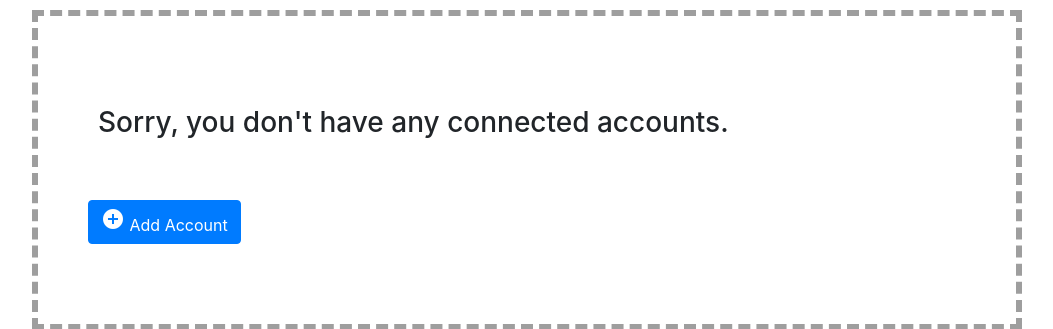
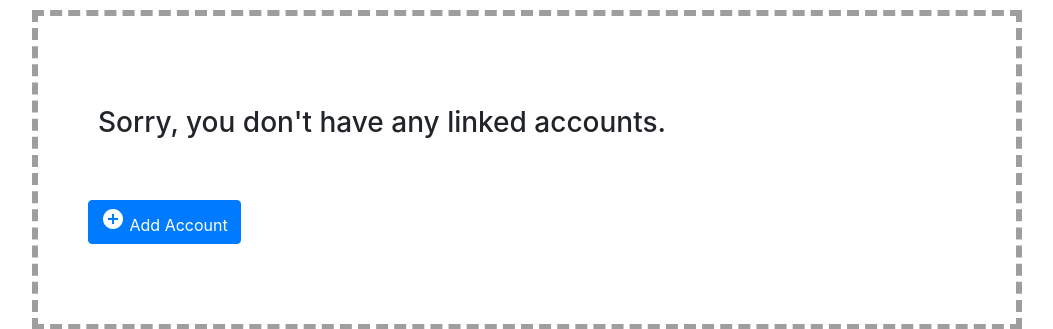
Before and after one commit to someOne404/FinanceApp, a Django app: page /budget/ in a window 1280 px wide. Shown: the part 138-467 px from the top of the page, without its empty margins (113-1166 px from the left). Run offline with Django 3.2, Linux system fonts and the light colour scheme; the visitor is signed in with stand-in values (Sample User, id 1); some libraries are stand-ins or nearby versions.

Commit message:
Changed text

```diff
--- a/templates/budget/project-list.html
+++ b/templates/budget/project-list.html
@@ -4,7 +4,7 @@
 <div class="container">
     <div class="noproject-wrapper">
         {% if user.is_authenticated %}
-        <h3 class="grey-text">Sorry, you don't have any connected accounts.</h3>
+        <h3 class="grey-text">Sorry, you don't have any linked accounts.</h3>
         <a href="" class="btn btn-primary">
             <i class="material-icons">add_circle</i>
             <span class="bold">Add Account</span>
```
